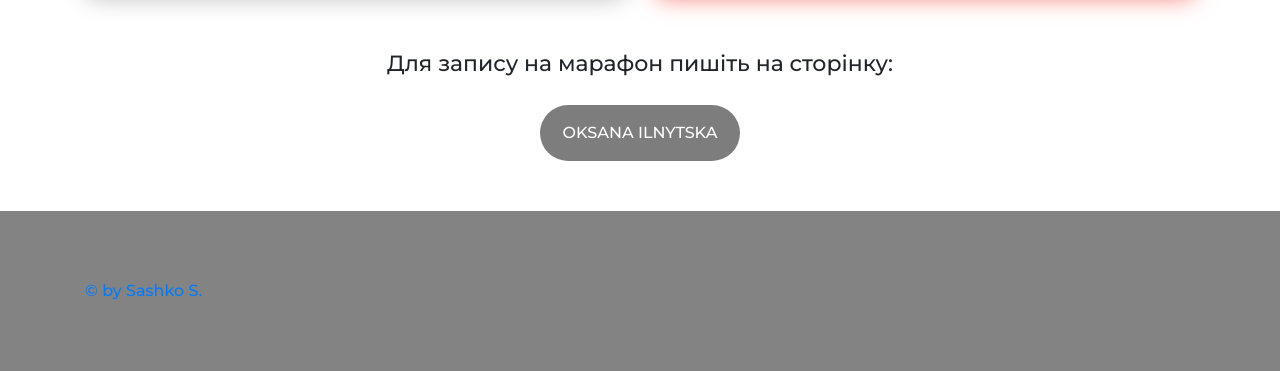
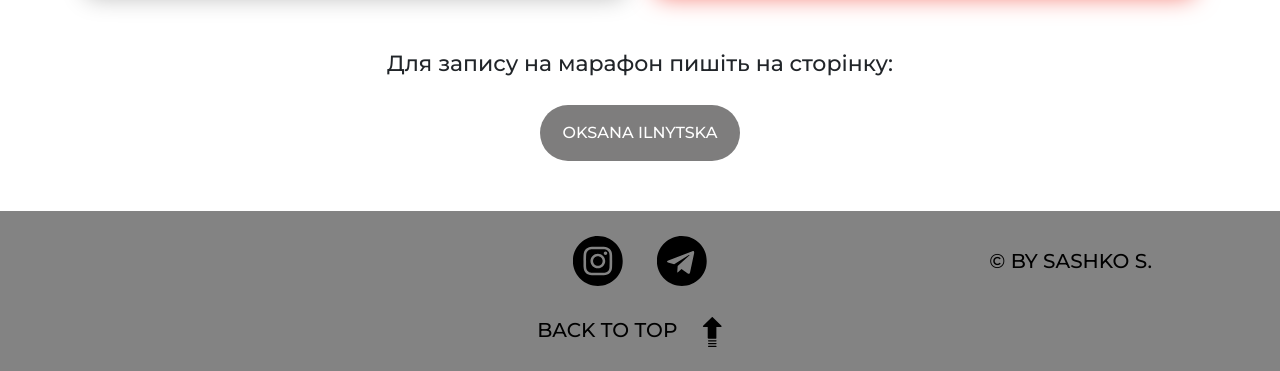
Before and after one commit to sashko-ua/oksana, a website with bundled scripts: page src/marathon.html in a window 1280 px wide. Shown: the part 4098-4469 px from the top of the page. Built offline with nearby package versions, Linux system fonts and the light colour scheme; files whose address does not match are found by name.

Commit message:
optimized img

```diff
--- a/src/marathon.html
+++ b/src/marathon.html
@@ -449,10 +449,22 @@
   </section>
 
   <div class="footer">
-    <div class="container">
-      <a target="_blank" href="https://sashko-ua.github.io/">
-        &copy; by Sashko S.</a>
+    <div class="back scroll-to">
+      <a href="#main">back to top <img src="icons/up-arrow.svg" alt=""></a>
     </div>
+    <div class="footer__wrapper">
+      <a target="_blank" href="https://www.instagram.com/oksana.ilnytskaa/">
+        <img src="icons/002-instagram.svg" alt="">
+      </a>
+      <a target="_blank" href="tg://resolve?domain=oksanka_ilnytska_cn">
+        <img src="icons/001-telegram.svg" alt="">
+      </a>
+
+
+    </div>
+    <a class="sashko" target="_blank" href="https://sashko-ua.github.io/">
+      &copy; by Sashko S.
+    </a>
   </div>
 
   <script src="https://code.jquery.com/jquery-3.5.1.min.js"
```
Also changed, not shown: dist/img/instagram/1.jpg, dist/img/instagram/2.jpg, dist/img/instagram/3.jpg, dist/img/instagram/4.jpg, dist/img/main-img2.png, dist/img/microphone.jpg, dist/img/yTkaXbx9c.jpg, dist/index.html, dist/marathon.html, src/img/instagram/1.jpg, src/img/instagram/2.jpg, src/img/instagram/3.jpg, src/img/instagram/4.jpg, src/img/main-img2.png, 2 more files.
